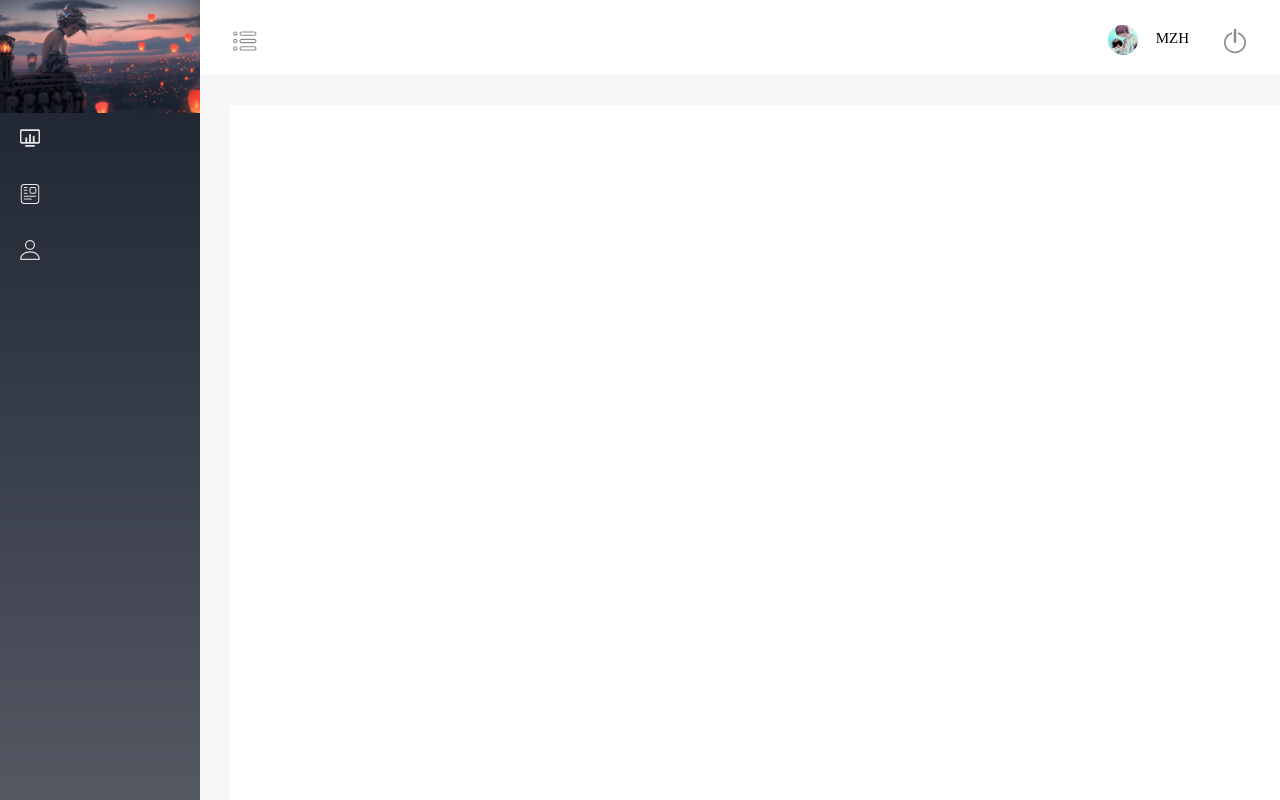
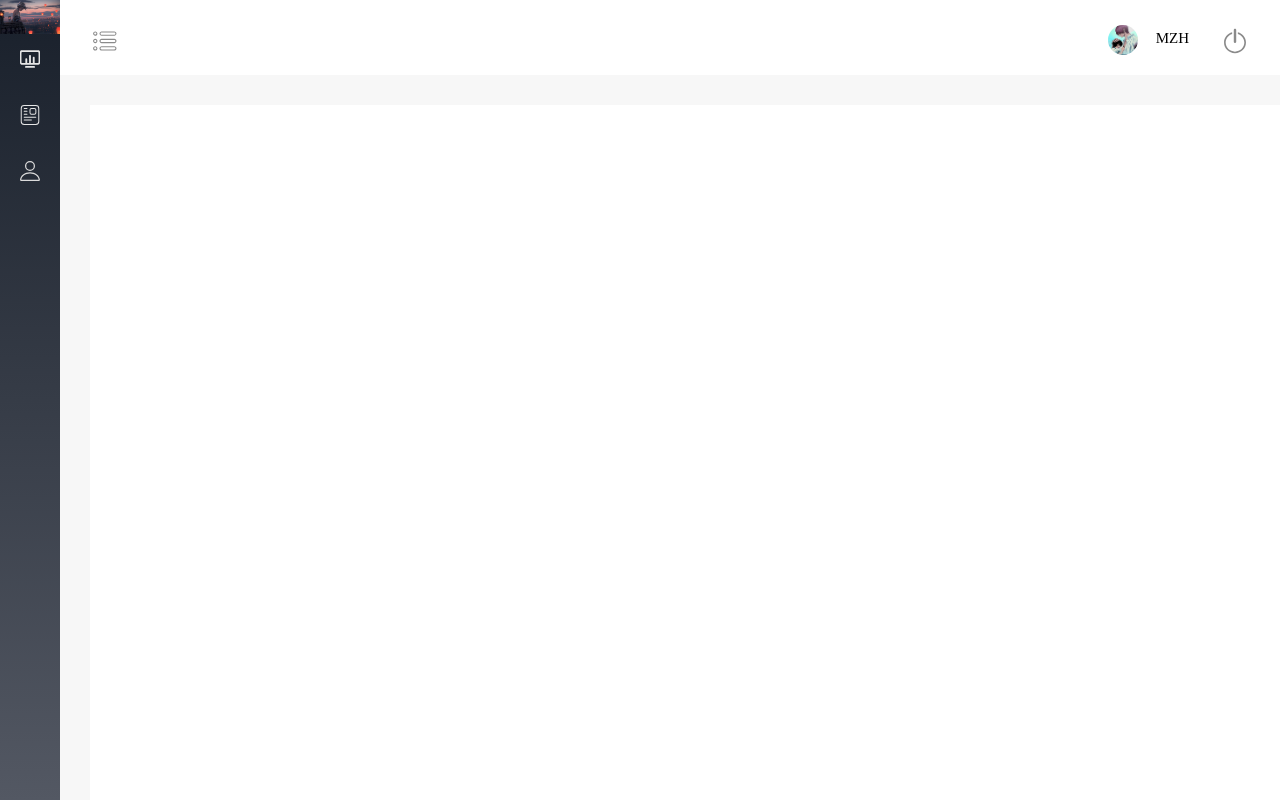
Before and after one commit to mmCrazy/vue-admin, a Vue app: page /#/user in a window 1280 px wide. Built offline with nearby package versions, Linux system fonts and the light colour scheme.

Commit message:
导航栏缩进优化

```diff
--- a/src/store/index.js
+++ b/src/store/index.js
@@ -13,7 +13,7 @@ export default new Vuex.Store({
     mutations: {
         SET_COLLAPSE(state) {
             state.isCollapse = !state.isCollapse;
-            console.log(state.isCollapse);
+           // console.log(state.isCollapse);
         }
     },
     actions: {},
--- a/src/style/config.scss
+++ b/src/style/config.scss
@@ -1,5 +1,15 @@
 // 后台框架尺寸
 // 菜单宽度
 $navMenu: 200px;
+$navMenuMin: 60px;
 //导航栏主颜色
 $mainColor: rgba(165, 165, 165, .5);
+
+//c3属性兼容的的方法
+@mixin webkit($style,$value) {
+    -webkit-#{$style}: $value;
+    -moz-#{$style}: $value;
+    -o-#{$style}: $value;
+    -ms-#{$style}: $value;
+    #{$style}:$value;
+}
--- a/src/views/Layout/Components/Header.vue
+++ b/src/views/Layout/Components/Header.vue
@@ -14,16 +14,14 @@
 <script>
 export default {
   name: "Header",
-  data(){
-      return {
-
-      }
+  data() {
+    return {};
   },
   methods: {
-    navMenuState(){
-        this.$store.commit("SET_COLLAPSE");
+    navMenuState() {
+      this.$store.commit("SET_COLLAPSE");
     }
-  },
+  }
 };
 </script>
 <style lang="scss" scoped>
@@ -37,6 +35,18 @@ export default {
   background-color: white;
   box-shadow: 0 3px 16px rgba(0, 0, 0, 0.1);
   line-height: 75px;
+}
+.open {
+  #header-wrap {
+    // left: $navMenu;
+  @include webkit(transition, all 0.3s ease 0s);
+
+  }
+}
+.close {
+  #header-wrap {
+    left: $navMenuMin;
+  }
 }
 .header-icon {
   padding: 0 32px;
--- a/src/views/Layout/Components/Main.vue
+++ b/src/views/Layout/Components/Main.vue
@@ -26,5 +26,16 @@ export default {
   width: 100%;
   border: 30px solid #f7f7f7;
   background-color: #fff;
+  @include webkit(transition, all 0.3s ease 0s);
+}
+.open {
+  .main-content {
+    left: $navMenu;
+  }
+}
+.close {
+  .main-content {
+    left: $navMenuMin;
+  }
 }
 </style>
--- a/src/views/Layout/Components/Nav.vue
+++ b/src/views/Layout/Components/Nav.vue
@@ -46,31 +46,55 @@ export default {
     }
   },
   computed: {
-     isCollapse(){
-       return this.$store.state.isCollapse;
+    isCollapse() {
+      return this.$store.state.isCollapse;
     }
-  },
+  }
 };
 </script>
 <style lang="scss" scoped>
 @import "../../../style/config";
-.logo{
-  img{
-    width: 100%;
+.logo {
+
+  img {
+    // width: 200px;
+  @include webkit(transition, all 0.3s ease 0s);
+
   }
 }
 #nav-wrap {
   position: fixed;
   top: 0;
   left: 0;
-  width: $navMenu;
+  // width: $navMenu;
   height: 100%;
+  @include webkit(transition, all 0.3s ease 0s);
+  // -webkit-transition: all .3s ease 0s;
   // background-color: rgba(43, 49, 63, .8);
-  background-image: linear-gradient(to bottom, #19202b , #535863);
-  svg{
+  background-image: linear-gradient(to bottom, #19202b, #535863);
+  svg {
     font-size: 20px;
     margin-right: 10px;
   }
 }
-
+.open {
+  #nav-wrap {
+    width: $navMenu;
+  }
+  .logo {
+    img {
+      width: 200px;
+    }
+  }
+}
+.close {
+  #nav-wrap {
+    width: $navMenuMin;
+  }
+  .logo {
+    img {
+      width: 60px;
+    }
+  }
+}
 </style>
--- a/src/views/Layout/layout.vue
+++ b/src/views/Layout/layout.vue
@@ -1,5 +1,5 @@
 <template lang="">
-    <div id="layout">
+    <div id="layout" :class="[isCollapse ? 'close' : 'open']">
         <LayoutHeader />
         <LayoutNav />
         <LayoutMain />
@@ -11,7 +11,12 @@ import LayoutMain from "./Components/Main";
 import LayoutHeader from "./Components/Header";
 export default {
   name: "layout",
-  components: { LayoutNav, LayoutMain, LayoutHeader }
+  components: { LayoutNav, LayoutMain, LayoutHeader },
+  computed: {
+    isCollapse(){
+      return this.$store.state.isCollapse
+    }
+  },
 };
 </script>
 <style lang="scss" scoped>
```
